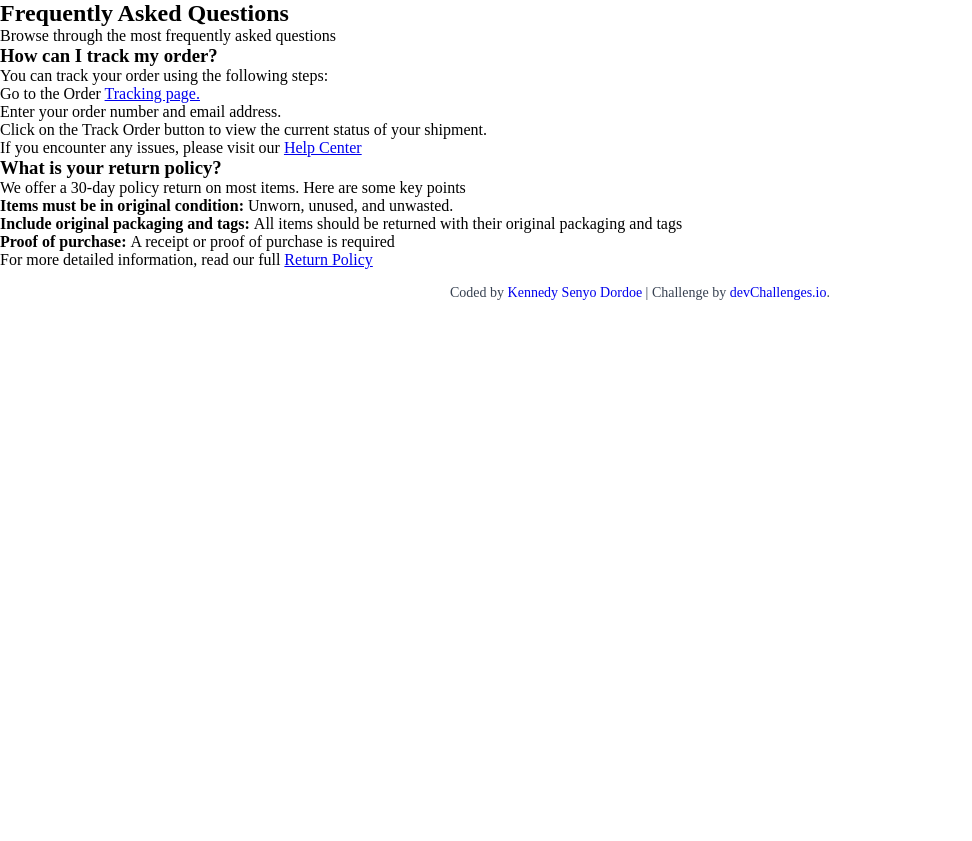
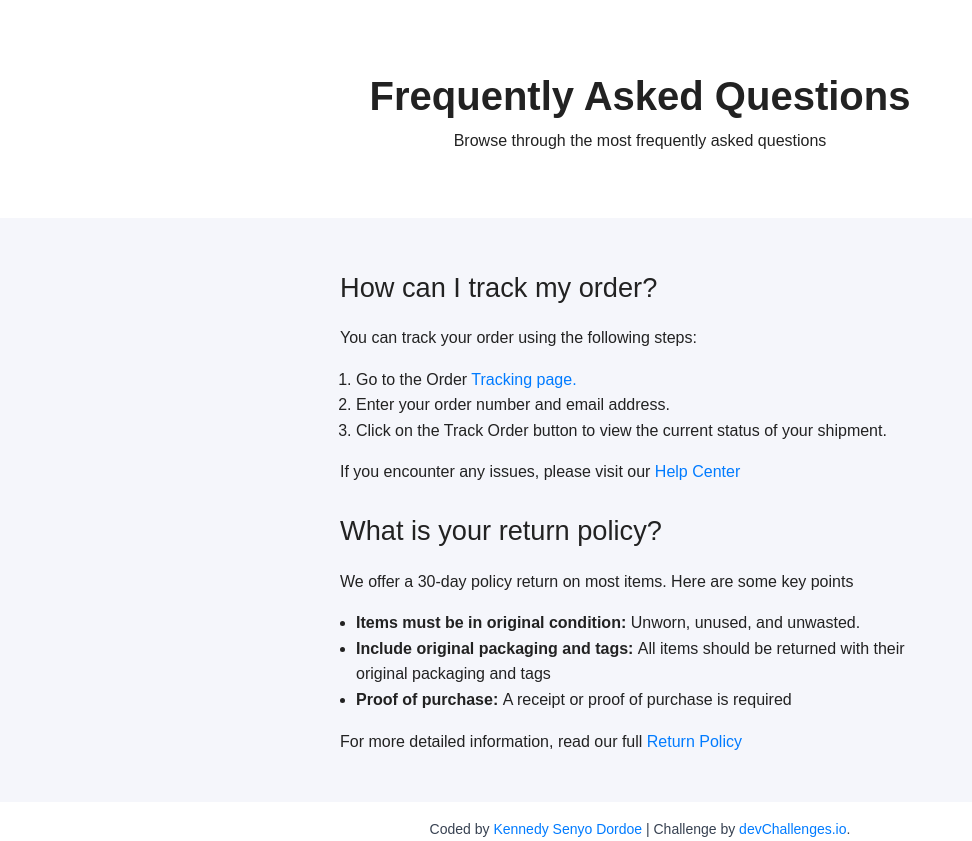
Before and after one commit to Kennedysenyo/simple-faq-master, a plain HTML site: page index.html in a window 1280 px wide. Shown: the whole page, without its empty margins (0-972 px from the left). Before the commit the page ends 800 px from the top, so only its background shows below. Drawn offline with Linux system fonts and the light colour scheme.

Commit message:
Add styling

```diff
--- a/index.html
+++ b/index.html
@@ -21,8 +21,65 @@
         box-sizing: border-box;
       }
 
+      :root {
+        --fs-base: clamp(1rem, 1.1rem - 0.2vw, 0.9rem);
+      }
+
       body {
-        height: 100vh;
+        min-height: 100vh;
+        font-family: sans-serif;
+        color: #222;
+        line-height: 1.6;
+      }
+
+      p {
+        font-size: var(--fs-base);
+      }
+
+      a {
+        text-decoration: none;
+        color: #007bff;
+      }
+
+      .faq-title {
+        padding: 4em 0;
+      }
+
+      .faq-title h2 {
+        font-size: 2.5rem;
+        font-weight: 600;
+        text-align: center;
+      }
+
+      .faq-title p {
+        text-align: center;
+      }
+
+      .faq-body {
+        padding: 3em 0;
+        background-color: #f5f6fb;
+      }
+
+      .faq-body .question-div {
+        margin: 0 auto;
+        max-width: 80%;
+        display: flex;
+        flex-direction: column;
+        gap: 1em;
+      }
+
+      .question-div h3 {
+        font-size: 1.7rem;
+        font-weight: 500;
+      }
+
+      .faq-body > div:first-of-type {
+        margin-bottom: 1.5rem;
+      }
+
+      .faq-body ul,
+      .faq-body ol {
+        margin-left: 1rem;
       }
 
       .author-info {
@@ -34,6 +91,12 @@
 
       .author-info a {
         text-decoration: none;
+      }
+
+      @media screen and (min-width: 768px) {
+        .faq-body > .question-div {
+          max-width: 600px;
+        }
       }
     </style>
   </head>
@@ -74,12 +137,14 @@
     For more detailed information, read our full Return Policy.
 
   -->
-    <section>
-      <div>
+    <section class="faq-section">
+      <div class="faq-title">
         <h2>Frequently Asked Questions</h2>
         <p>Browse through the most frequently asked questions</p>
       </div>
-      <div>
+
+      <div class="faq-body">
+        <div class="question-div">
           <h3>How can I track my order?</h3>
           <p>You can track your order using the following steps:</p>
           <ol>
@@ -96,14 +161,14 @@
             <a href="#">Help Center</a>
           </p>
         </div>
-      <div>
-        <div>
+
+        <div class="question-div">
           <h3>What is your return policy?</h3>
           <p>
             We offer a 30-day policy return on most items. Here are some key
             points
           </p>
-        </div>
+
           <ul>
             <li>
               <strong>Items must be in original condition: </strong> Unworn,
@@ -123,7 +188,9 @@
             <a href="#">Return Policy</a>
           </p>
         </div>
+      </div>
     </section>
+
     <div class="author-info">
       Coded by <a href="#">Kennedy Senyo Dordoe</a> | Challenge by
       <a href="https://www.devchallenges.io?ref=challenge" target="_blank"
```
Lines whose indentation alone changed are shown as unchanged.
